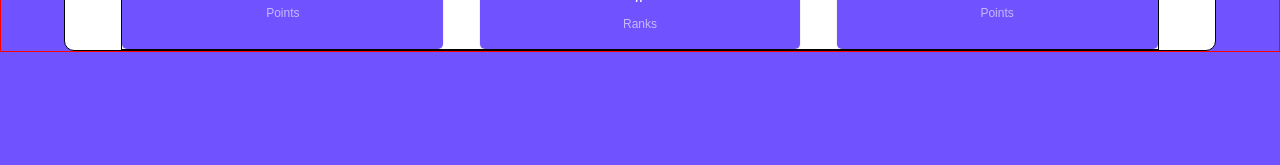
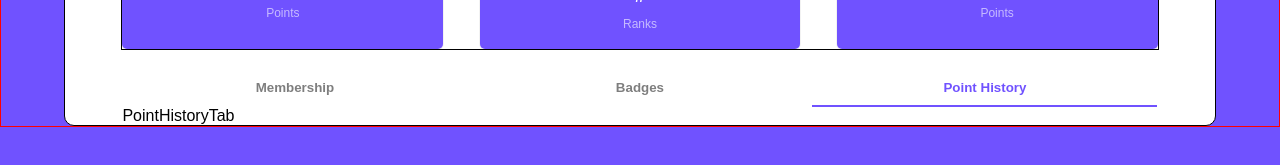
Before and after one commit to SumitPokhriyal5/user-profile, a React (Vite) app: page / in a window 1280 px wide. Shown: the part 273-438 px from the top of the page. Built offline with nearby package versions, Linux system fonts and the light colour scheme; no server answers.

Commit message:
created tabs for membership, badges and point history for the profile page and fetched badges  data

```diff
--- /dev/null
+++ b/src/components/BadgesTab.jsx
@@ -0,0 +1,31 @@
+import { useEffect, useState } from "react";
+
+const BadgesTab = ({apiCredentials, headers}) => {
+    const [badges, setBadges] = useState({})
+
+    useEffect(() => {
+
+        const fetchPointsAndLevel = async () => {
+            try {
+              const response = await fetch(`${apiCredentials.url}/api/entities/${apiCredentials.entityId}/users/${apiCredentials.userId}/badges`, {
+                  headers
+              });
+              if (!response.ok) {
+                throw new Error('Failed to fetch points and level data');
+              }
+              const data = await response.json();
+              setBadges(data.data);
+            } catch (error) {
+              console.error('Error fetching points and level data:', error);
+            }
+        };
+
+        fetchPointsAndLevel()
+      }, [])
+      console.log("badges:", badges)
+  return (
+    <div>BadgesTab</div>
+  )
+}
+
+export default BadgesTab
--- /dev/null
+++ b/src/components/PointHistoryTab.jsx
@@ -0,0 +1,8 @@
+
+const PointHistoryTab = () => {
+  return (
+    <div>PointHistoryTab</div>
+  )
+}
+
+export default PointHistoryTab
--- a/src/pages/Profile.jsx
+++ b/src/pages/Profile.jsx
@@ -1,10 +1,17 @@
 import { useEffect, useState } from "react";
 import '../styles/profile.css'
 import AchivementBox from "../components/AchivementBox";
+import BadgesTab from "../components/BadgesTab";
+import PointHistoryTab from "../components/PointHistoryTab";
 const Profile = () => {
     const [profileData, setProfileData] = useState({});
     const [pointsAndLevel, setPointsAndLevel] = useState({});
     const [rank, setRank] = useState("");
+    const [activeTab, setActiveTab] = useState("PointHistory");
+
+    const handleTabChange = (tabName) => {
+        setActiveTab(tabName);
+    };
     const apiCredentials = {
         url: "https://staging.questprotocol.xyz",
         userId: "u-a2399489-9cd0-4c94-ad12-568379202b08",
@@ -72,7 +79,7 @@ const Profile = () => {
         fetchPointsAndLevel();
         fetchRank();
       }, [])
-      console.log('Rank data', rank)
+    //   console.log('Rank data', rank)
   return (
     <div className="profilePage">
         <h1>Profile</h1>
@@ -86,6 +93,17 @@ const Profile = () => {
                 <AchivementBox value={`#${rank}`} title={"Ranks"} />
                 <AchivementBox value={pointsAndLevel.data} title={"Points"} />
             </div>
+            <div className="tabContainer">
+            <div className="tabButtons">
+                <button >Membership</button>
+                <button className={activeTab === "Badges" ? "activeTab" : ""} onClick={() => handleTabChange("Badges")}>Badges</button>
+                <button className={activeTab === "PointHistory" ? "activeTab" : ""} onClick={() => handleTabChange("PointHistory")}>Point History</button>
+            </div>
+            <div className="tabContent">
+                {activeTab === "Badges" && <BadgesTab apiCredentials={apiCredentials} headers={headers} />}
+                {activeTab === "PointHistory" && <PointHistoryTab />}
+            </div>
+            </div>
         </div>
     </div>
   )
--- a/src/styles/profile.css
+++ b/src/styles/profile.css
@@ -67,3 +67,27 @@
     opacity: 0.6;
     font-size: 12px;
 }
+
+/* tabs section */
+.tabContainer {
+    width: 90%;
+    margin: auto;
+}
+.tabButtons {
+    width: 100%;
+    /* border: 1px solid; */
+}
+.tabButtons > button {
+    width: 33.33%;
+    border: none;
+    background-color: #fff;
+    padding: 10px 0;
+    font-weight: 600;
+    opacity: 0.5;
+}
+
+.activeTab {
+    border-bottom: 2px solid #7052ff !important;
+    color: #7052ff;
+    opacity: 1 !important;
+}
```
